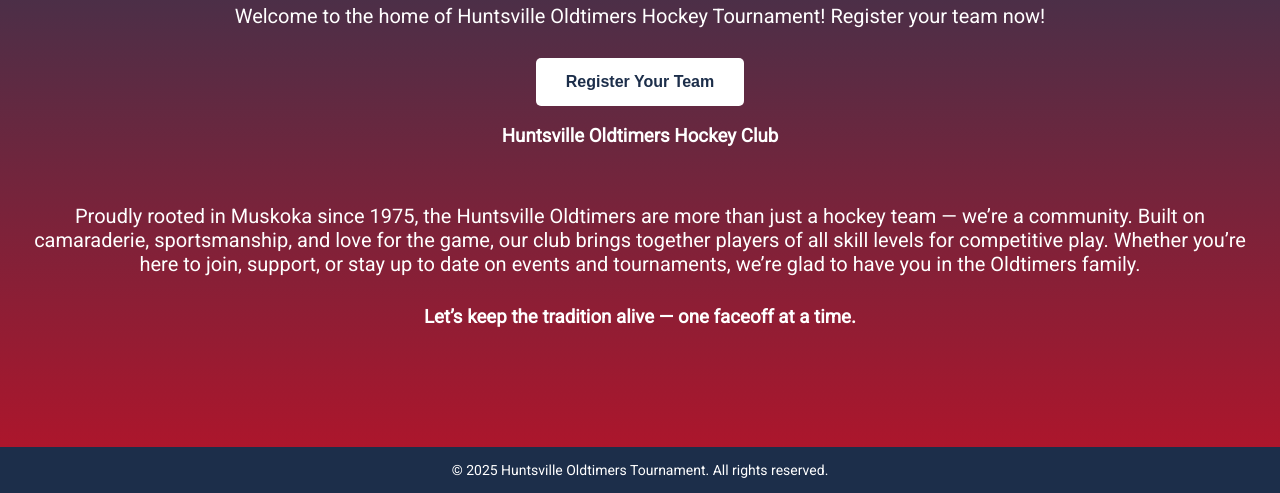
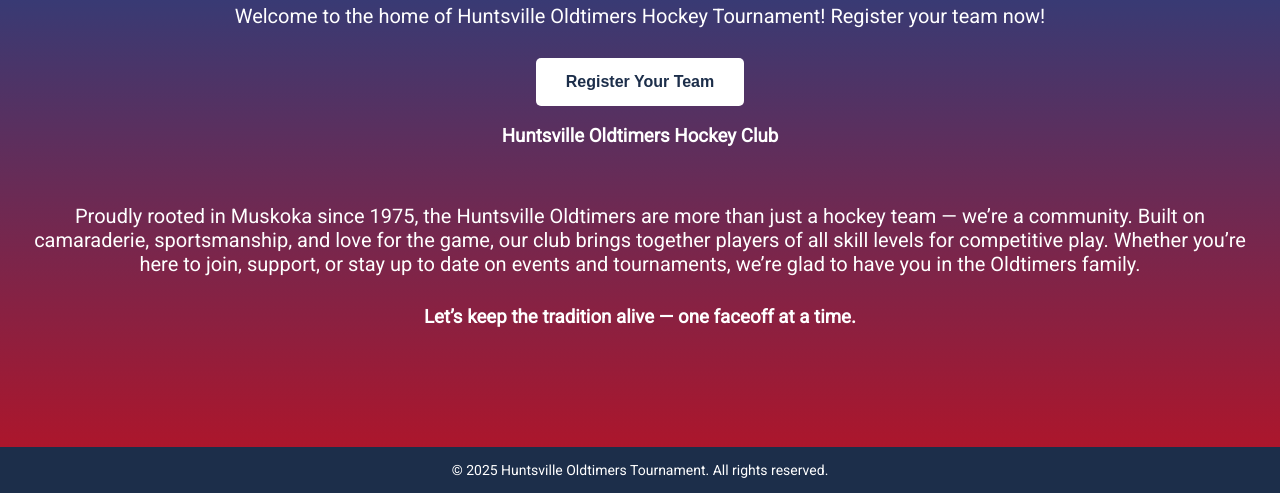
Before and after one commit to tjalapeno-tech/HOT_TOURNAMENT, a plain HTML site: page index.html in a window 1280 px wide. Shown: the part 319-812 px from the top of the page. Drawn offline with Linux system fonts and the light colour scheme.

Commit message:
Update styles.css

```diff
--- a/styles.css
+++ b/styles.css
@@ -38,7 +38,7 @@ nav a:hover {
 }
 
 .hero {
-  background: linear-gradient(to bottom, #1d3b55, #AC162C);
+  background: linear-gradient(to bottom, #004C97, #AC162C);
   color: white;
   text-align: center;
   padding: 100px 20px;
```
